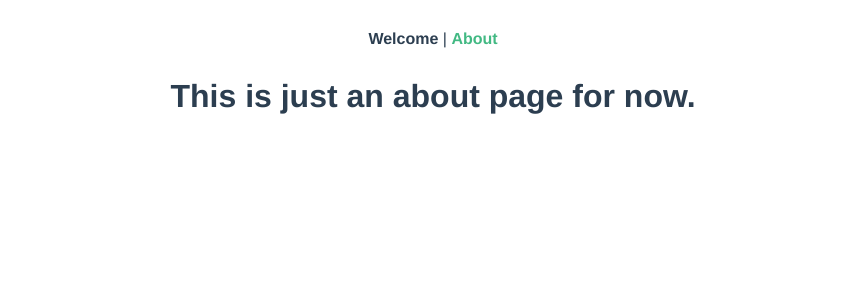
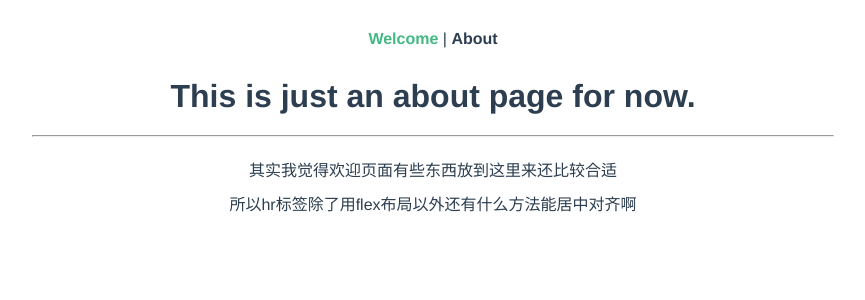
Before and after one commit to NPER2012/Practice-shijian2020, a Vue app: page /#/about in a window 1280 px wide. Shown: the top 300 px of the page, without its empty margins (207-1072 px from the left). Built offline with nearby package versions, Linux system fonts and the light colour scheme.

Commit message:
About hr

```diff
--- a/src/App.vue
+++ b/src/App.vue
@@ -28,7 +28,7 @@ $text-color-highlight: #42b983; //高亮文字颜色
 
   a {
     text-decoration: none; //链接下划线取消
-    color: $text-color-base;
+      color: $text-color-highlight;
   }
 }
 
@@ -39,7 +39,7 @@ $text-color-highlight: #42b983; //高亮文字颜色
     font-weight: bold;
 
     &.router-link-exact-active {
-      color: $text-color-highlight;
+    color: $text-color-base;
     }
   }
 }
--- a/src/components/HelloWorld.vue
+++ b/src/components/HelloWorld.vue
@@ -2,8 +2,8 @@
   <div id="hello">
     <h1>{{ msg }}</h1>
     <p>
-      众所周知，暑期实践2020是一个由于某些部长不给力而炸了好几次的锅，<br>
-      而这里正是某部长为了补锅与练习技术而制作的页面——的首页，<br>
+      众所周知，暑期实践2020是一个由于某新部长不给力而炸了好几次的锅，<br>
+      而这里正是该部长为了补锅与练习技术而制作的页面——的欢迎页，<br>
       工作进度可<a href="https://github.com/NPER2012/Practice-shijian2020" target="_blank" rel="noopener">在github上查看</a>,欢迎小伙伴们督工
     </p>
     <h3>内部页面快速跳转</h3>
@@ -39,7 +39,7 @@ export default {
 }
 </script>
 
-<style lang="scss" scoped>
+<style lang="scss">
 
 #hello {
   h3 {
@@ -53,8 +53,5 @@ export default {
     display: inline-block;
     margin: 0 10px;
   }
-  a {
-    color: #42b983;
-  }
 }
 </style>
--- a/src/views/About.vue
+++ b/src/views/About.vue
@@ -1,5 +1,23 @@
 <template>
   <div class="about">
     <h1>This is just an about page for now.</h1>
+    <hr>
+    <p>其实我觉得欢迎页面有些东西放到这里来还比较合适</p>
+    <p>所以hr标签除了用flex布局以外还有什么方法能居中对齐啊</p>
   </div>
 </template>
+<style lang="scss" scoped>
+.about
+{
+  display: flex;
+  flex-direction: column;
+  align-items: center;
+}
+hr {
+  width: 800px;
+  margin: 20px;
+}
+p{
+  margin-bottom: 10px;
+}
+</style>
```
